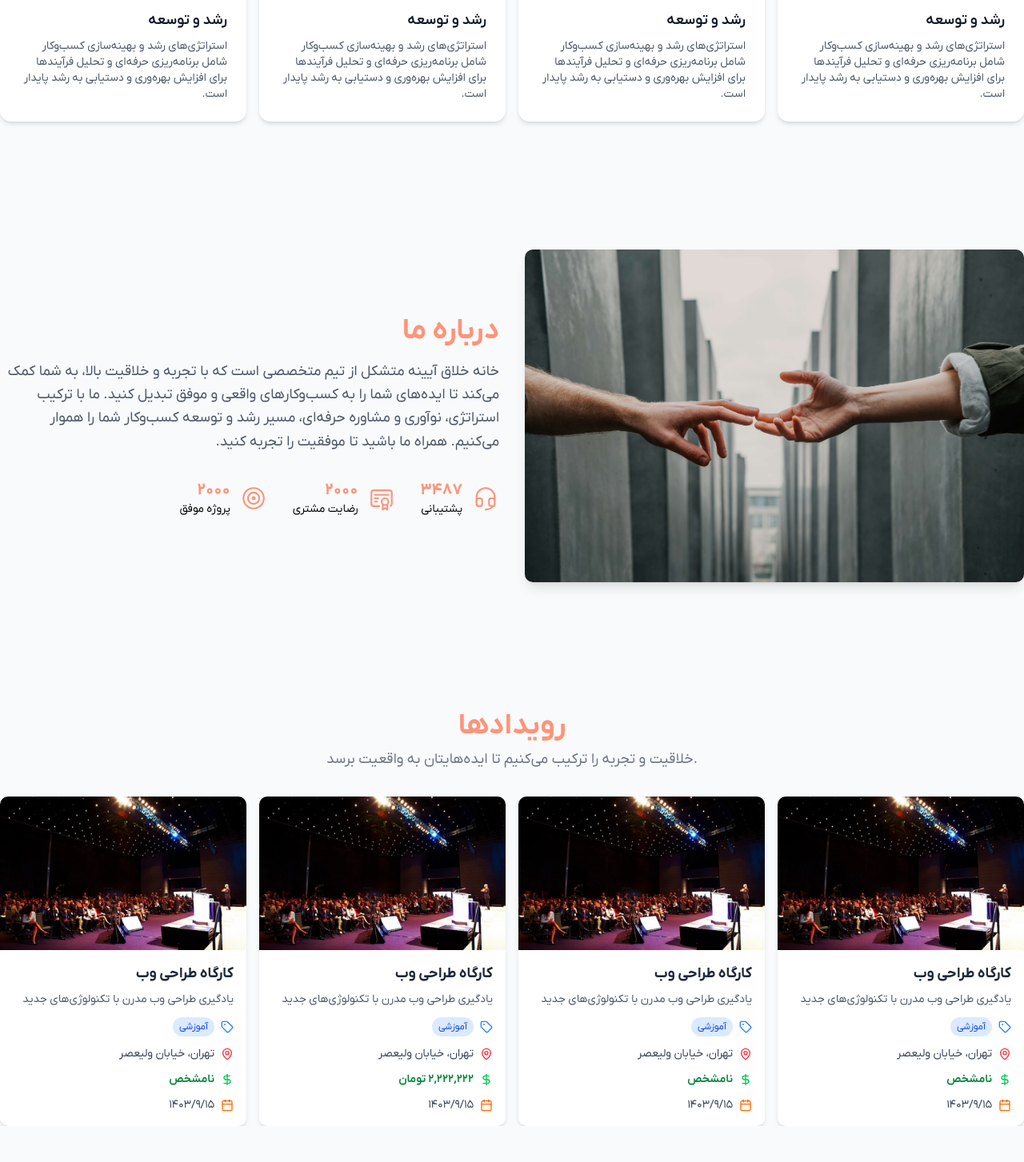
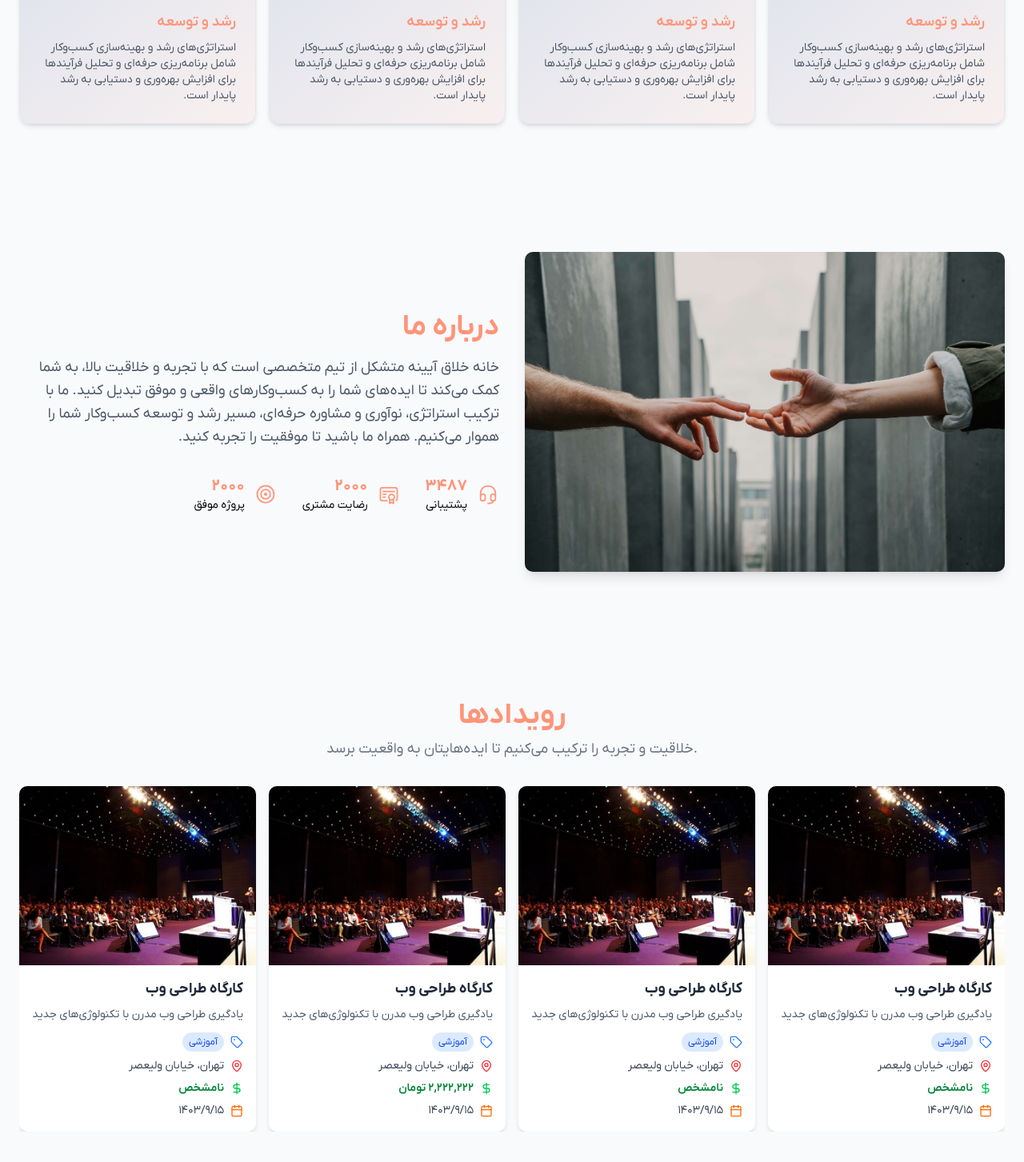
Before and after one commit to nodup-labs/ayenehe, a Next.js app: page / in a window 1280 px wide. Shown: the part 1321-2774 px from the top of the page at 80% size. Built offline with nearby package versions, Linux system fonts and the light colour scheme.

Commit message:
feat change the color and repasive

```diff
--- a/app/_components/CardServices.tsx
+++ b/app/_components/CardServices.tsx
@@ -10,15 +10,18 @@ interface CardProps {
 
 const Card: React.FC<CardProps> = ({ title, description, icon }) => {
   return (
-    <div dir="rtl" className="max-w-sm bg-white rounded-xl shadow-md p-6 flex-row gap-4 hover:shadow-xl transition-shadow duration-300">
+    <div
+      dir="rtl"
+      className="max-w-sm  rounded-xl shadow-md p-6 flex-row gap-4 hover:shadow-xl transition-shadow duration-300 bg-gradient-to-br from-secondary/15 to-primary/10 border border-gray-200 "
+    >
       {/* آیکون */}
-      <div className="flex-shrink-0 bg-secondary w-16 h-16 mb-4 text-white rounded-lg p-4 text-center flex items-center justify-center">
-        {icon || <IconCheck size={40} />}
+      <div className="flex-shrink-0  bg-secondary w-16 h-16 mb-4 text-white rounded-lg p-4 text-center flex items-center justify-center">
+        {icon || <IconCheck size={40}  />}
       </div>
 
       {/* محتوا */}
       <div>
-        <h3 className="text-lg font-semibold text-gray-900">{title}</h3>
+        <h3 className="text-lg font-semibold text-primary">{title}</h3>
         <p className="mt-2 text-gray-600 text-sm">{description}</p>
       </div>
     </div>
--- a/app/_components/aboutUs.tsx
+++ b/app/_components/aboutUs.tsx
@@ -3,24 +3,28 @@ import Image from "next/image";
 
 const AboutUs = () => {
   return (
-    <div id="AboutUs" className="pt-40 container mx-auto">
-      <div className="grid grid-cols-2 gap-8 items-center">
+    <div id="AboutUs" className="pt-40">
+      <div className="grid grid-cols-1 md:grid-cols-2 gap-8 items-center">
         {/* چپ - درباره ما */}
-        <div dir="rtl">
-          <h2 className="text-4xl font-bold text-primary mb-4">درباره ما</h2>
-          <p className="text-gray-600 text-lg leading-relaxed">
+        <div dir="rtl" className="order-last md:order-first">
+          <h2 className="text-3xl md:text-4xl font-bold text-primary mb-4">
+            درباره ما
+          </h2>
+          <p className="text-gray-600 text-base md:text-lg leading-relaxed">
             خانه خلاق آیینه متشکل از تیم متخصصی است که با تجربه و خلاقیت بالا،
             به شما کمک می‌کند تا ایده‌های شما را به کسب‌وکارهای واقعی و موفق
             تبدیل کنید. ما با ترکیب استراتژی، نوآوری و مشاوره حرفه‌ای، مسیر رشد
             و توسعه کسب‌وکار شما را هموار می‌کنیم. همراه ما باشید تا موفقیت را
             تجربه کنید.
           </p>
-          <div className="w-full flex justify-start items-center gap-8 mt-8">
+          <div className="w-full flex flex-wrap justify-center md:justify-start items-center gap-8 mt-8">
             {/* پشتیبانی */}
             <div className="flex items-center gap-3">
-              <IconHeadset size={34} stroke={1.5} className="text-primary" />
+              <IconHeadset size={28} stroke={1.5} className="text-primary" />
               <div className="flex flex-col text-right">
-                <span className="text-xl font-bold text-primary">۳۴۸۷</span>
+                <span className="text-lg md:text-xl font-bold text-primary">
+                  ۳۴۸۷
+                </span>
                 <span className="text-sm text-black">پشتیبانی</span>
               </div>
             </div>
@@ -28,21 +32,25 @@ const AboutUs = () => {
             {/* رضایت مشتری */}
             <div className="flex items-center gap-3">
               <IconCertificate
-                size={34}
+                size={28}
                 stroke={1.5}
                 className="text-primary"
               />
               <div className="flex flex-col text-right">
-                <span className="text-xl font-bold text-primary">۲۰۰۰</span>
+                <span className="text-lg md:text-xl font-bold text-primary">
+                  ۲۰۰۰
+                </span>
                 <span className="text-sm text-black">رضایت مشتری</span>
               </div>
             </div>
 
             {/* پروژه موفق */}
             <div className="flex items-center gap-3">
-              <IconTarget size={34} stroke={1.5} className="text-primary" />
+              <IconTarget size={28} stroke={1.5} className="text-primary" />
               <div className="flex flex-col text-right">
-                <span className="text-xl font-bold text-primary">۲۰۰۰</span>
+                <span className="text-lg md:text-xl font-bold text-primary">
+                  ۲۰۰۰
+                </span>
                 <span className="text-sm text-black">پروژه موفق</span>
               </div>
             </div>
@@ -50,13 +58,13 @@ const AboutUs = () => {
         </div>
 
         {/* راست - عکس */}
-        <div className="flex justify-center">
+        <div className="flex justify-center order-first md:order-last">
           <Image
             src="/image/about.jpg"
             alt="درباره ما"
             width={800}
             height={400}
-            className="rounded-lg shadow-lg"
+            className="rounded-lg shadow-lg w-full h-auto max-w-md md:max-w-none"
           />
         </div>
       </div>
--- a/app/_components/eventCard.tsx
+++ b/app/_components/eventCard.tsx
@@ -1,12 +1,12 @@
-import Image from 'next/image';
-import { MapPin, Tag, DollarSign, Calendar } from 'lucide-react';
-import { getImageWithFallback } from '@/lib/utils';
+import Image from "next/image";
+import { MapPin, Tag, DollarSign, Calendar } from "lucide-react";
+import { getImageWithFallback } from "@/lib/utils";
 
 interface EventCardProps {
   image: string;
   title: string;
   description: string;
-  price?: number | 'free';
+  price?: number | "free";
   location: string;
   category: string;
   date?: string;
@@ -24,17 +24,21 @@ export default function EventCard({
   // محدود کردن توضیحات به 100 کاراکتر
   const truncatedDescription =
     description.length > 100
-      ? description.substring(0, 100) + '...'
+      ? description.substring(0, 100) + "..."
       : description;
 
   // فرمت قیمت
   const priceDisplay =
-    price === 'free' ? 'رایگان' : price ? `${price.toLocaleString()} تومان` : 'نامشخص';
+    price === "free"
+      ? "رایگان"
+      : price
+      ? `${price.toLocaleString()} تومان`
+      : "نامشخص";
 
   return (
-    <div className="bg-white rounded-lg shadow-md overflow-hidden hover:shadow-lg transition-shadow duration-300">
+    <div className="bg-white rounded-lg shadow-md overflow-hidden hover:shadow-lg transition-shadow duration-300 h-full flex flex-col">
       {/* تصویر */}
-      <div className="relative w-full h-48 overflow-hidden bg-gray-200">
+      <div className="relative w-full h-40 md:h-48 lg:h-56 overflow-hidden bg-gray-200 flex-shrink-0">
         <Image
           src={getImageWithFallback(image)}
           alt={title}
@@ -44,33 +48,34 @@ export default function EventCard({
       </div>
 
       {/* محتوای کارت */}
-      <div className="p-4">
+      <div className="p-4 flex-1 flex flex-col">
         {/* عنوان */}
-        <h3 className="text-lg font-bold text-gray-800 mb-2 line-clamp-2">
+        <h3 className="text-base md:text-lg font-bold text-gray-800 mb-2 line-clamp-2 min-w-0">
           {title}
         </h3>
 
         {/* توضیحات */}
-        <p className="text-sm text-gray-600 mb-3 line-clamp-2">
+        <p className="text-sm text-gray-600 mb-3 line-clamp-2 flex-1 min-w-0">
           {truncatedDescription}
         </p>
 
         {/* دسته‌بندی */}
-        <div className="flex items-center gap-2 mb-3">
+        <div className="flex items-center gap-2 mb-2">
           <Tag size={16} className="text-blue-500" />
           <span className="text-xs bg-blue-100 text-blue-700 px-2 py-1 rounded-full">
             {category}
           </span>
         </div>
 
+        <div className="mt-auto">
           {/* موقعیت مکانی */}
-        <div className="flex items-center gap-2 mb-3 text-sm text-gray-700">
+          <div className="flex items-center gap-2 mb-2 text-sm text-gray-700">
             <MapPin size={16} className="text-red-500 flex-shrink-0" />
             <span className="line-clamp-1">{location}</span>
           </div>
 
           {/* قیمت */}
-        <div className="flex items-center gap-2 mb-3 text-sm font-semibold">
+          <div className="flex items-center gap-2 mb-2 text-sm font-semibold">
             <DollarSign size={16} className="text-green-500" />
             <span className="text-green-700">{priceDisplay}</span>
           </div>
@@ -84,5 +89,6 @@ export default function EventCard({
           )}
         </div>
       </div>
+    </div>
   );
 }
--- a/app/_components/events.tsx
+++ b/app/_components/events.tsx
@@ -63,7 +63,7 @@ const Events = () => {
     },
   ];
   return (
-    <div id="Events" className="pt-40 container mx-auto mb-20">
+    <div id="Events" className="pt-40 mb-20">
       <h2 className="text-4xl font-bold text-center text-primary">رویدادها</h2>
       <p className="text-center text-gray-500 text-lg pt-2">
         خلاقیت و تجربه را ترکیب می‌کنیم تا ایده‌هایتان به واقعیت برسد.
@@ -72,7 +72,11 @@ const Events = () => {
         <Swiper
           modules={[Navigation, Pagination, Autoplay]}
           spaceBetween={16}
-          slidesPerView={4}
+          slidesPerView={2}
+          breakpoints={{
+            768: { slidesPerView: 3 },
+            1024: { slidesPerView: 4 },
+          }}
           autoplay={{ delay: 5000 }}
           className="w-full"
         >
--- a/app/_components/services.tsx
+++ b/app/_components/services.tsx
@@ -59,7 +59,7 @@ const Services = () => {
     },
   ];
   return (
-    <div id="Services" className=" pt-20 container mx-auto">
+    <div id="Services" className=" pt-20">
       <h2 className="text-4xl font-bold text-center text-primary">
         خدمات خانه خلاق آیینه
       </h2>
@@ -68,7 +68,7 @@ const Services = () => {
       </p>
       <div
         dir="rtl"
-        className="grid grid-cols-1 sm:grid-cols-2 md:grid-cols-3 lg:grid-cols-4 gap-4 pt-8"
+        className="grid grid-cols-1 sm:grid-cols-2 md:grid-cols-3 lg:grid-cols-4 gap-4 pt-8 "
       >
         {cards.map((card, idx) => (
           <div key={idx}>
--- a/app/page.tsx
+++ b/app/page.tsx
@@ -10,7 +10,7 @@ import Services from "./_components/services";
 
 export default function Home() {
   return (
-    <div className="container mx-auto">
+    <div className="container mx-auto px-4 sm:px-6">
       <div className=" mt-28">
         <HeroSection />
       </div>
```
Also changed, not shown: app/_components/callToAction_maneger.tsx (+44 -44 lines). Lines whose indentation alone changed are shown as unchanged.
